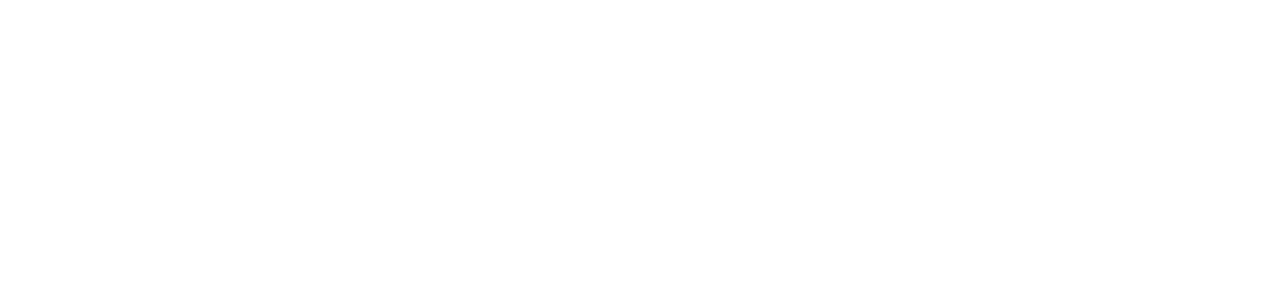
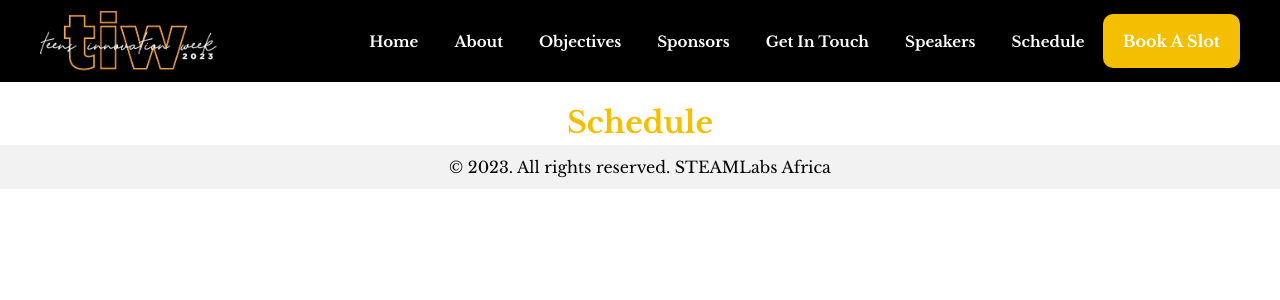
Before and after one commit to codeme254/teens-innovation-week, a React (Vite) app in the folder teens-innovation-week/: page /schedule in a window 1280 px wide. Before the commit this address had no page. Shown: the top 300 px of the page. Built offline with nearby package versions, Linux system fonts and the light colour scheme.

Commit message:
set up the schedule page

```diff
--- a/teens-innovation-week/src/App.jsx
+++ b/teens-innovation-week/src/App.jsx
@@ -1,6 +1,7 @@
 import { BrowserRouter, Routes, Route } from "react-router-dom";
 import Home from "./pages/Home/Home";
 import Speakers from "./pages/Speakers/Speakers";
+import Schedule from "./pages/Schedule/Schedule";
 import "./App.css";
 
 function App() {
@@ -9,6 +10,7 @@
       <Routes>
         <Route path="/" element={<Home />} />
         <Route path="/speakers" element={<Speakers />} />
+        <Route path="/schedule" element={<Schedule />} />
       </Routes>
     </BrowserRouter>
   );
--- a/teens-innovation-week/src/components/Header/Header.jsx
+++ b/teens-innovation-week/src/components/Header/Header.jsx
@@ -37,6 +37,9 @@
         <Link className="header__nav--link" to="/speakers">
           speakers
         </Link>
+        <Link className="header__nav--link" to="/schedule">
+          schedule
+        </Link>
         <a
           href="https://forms.gle/bGjp6izcGZ5VKFdf7"
           target="_blank"
--- /dev/null
+++ b/teens-innovation-week/src/pages/Schedule/Schedule.jsx
@@ -0,0 +1,12 @@
+import Header from "../../components/Header/Header";
+import Footer from "../../components/Footer/Footer";
+const Schedule = () => {
+    return(
+        <div className="schedule">
+            <Header />
+            <h3 className="section-title u-marg-top-lg">Schedule</h3>
+            <Footer />
+        </div>
+    )
+}
+export default Schedule;
```
